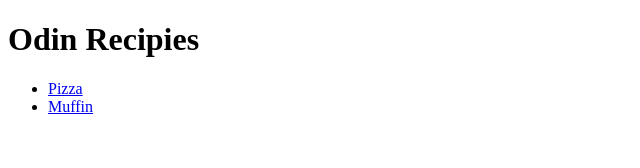
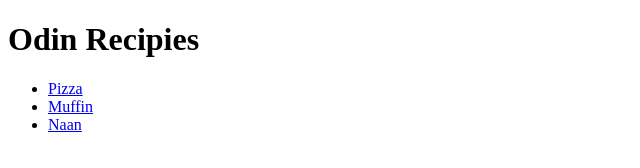
Before and after one commit to shah-paradox/odin-recipies, a plain HTML site: page index.html in a window 1280 px wide. Shown: the full height of the page, 0-640 px from the left. Drawn offline with Linux system fonts and the light colour scheme.

Commit message:
feat: add link to Naan webpage

```diff
--- a/index.html
+++ b/index.html
@@ -10,6 +10,7 @@
     <ul>
         <li><a href="./recipies/pizza.html">Pizza</a></li>
         <li><a href="./recipies/muffin.html">Muffin</a></li>
+        <li><a href="./recipies/naan.html">Naan</a></li>
     </ul>
 </body>
 </html>
```
